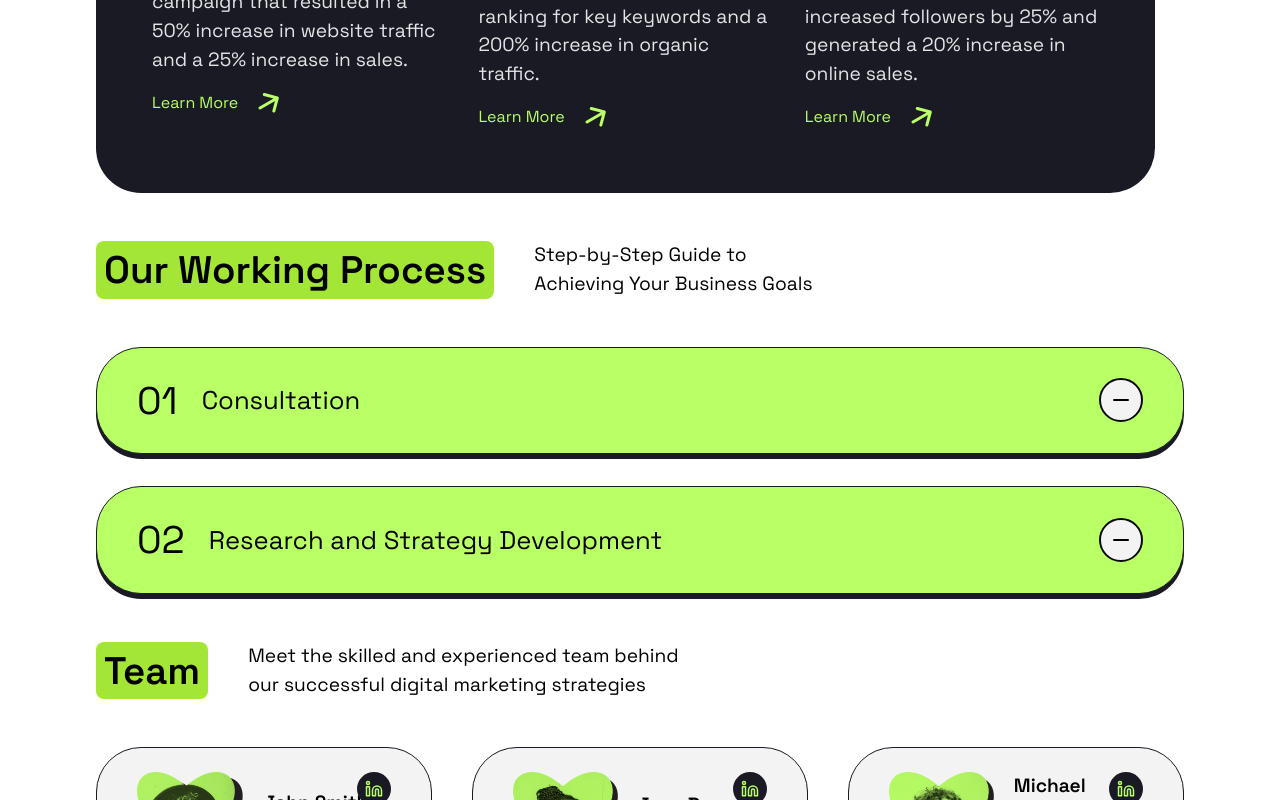
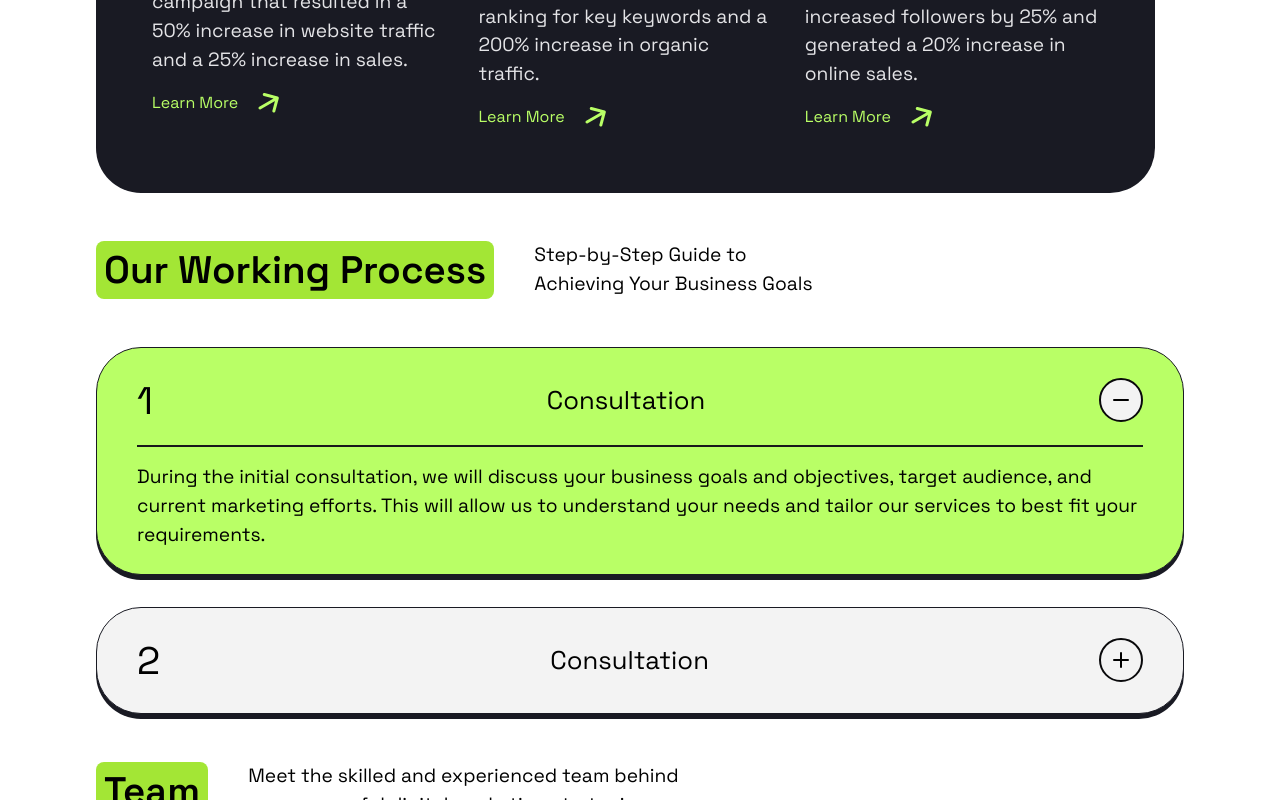
Before and after one commit to LucasMCFidelis/Positivus-Landing-Page, a React (Vite) app: page / in a window 1280 px wide. Both pictures are taken after a click on the button 1121 px from the left and 3303 px from the top of the page. Shown: the part 2903-3703 px from the top of the page. Built offline with nearby package versions, Linux system fonts and the light colour scheme; what @savvywombat/tailwindcss-grid-areas would draw is missing.

Commit message:
Refatora a lógica dos cards da SectionWorkingProcess

```diff
--- a/src/components/button.tsx
+++ b/src/components/button.tsx
@@ -11,7 +11,7 @@ interface ButtonProps extends ButtonHTMLAttributes<HTMLButtonElement> {
 
 export function Button({ text, colorBG, rounded, children, className, ...rest }: ButtonProps) {
   const button = tv({
-    base:`w-full lg:w-fit text-xl text-paragraph-mobile lg:text-paragraph-desktop`,
+    base:`text-xl text-paragraph-mobile lg:text-paragraph-desktop`,
     variants: {
       color: {
         dark: 'bg-[#191A23] text-gray-200',
@@ -20,7 +20,7 @@ export function Button({ text, colorBG, rounded, children, className, ...rest }:
         transparent: 'bg-transparent border-2 border-zinc-950'
       },
       rounded: {
-        sm: 'rounded-xl py-5 px-8 ',
+        sm: 'rounded-xl py-5 px-8 w-full lg:w-fit ',
         full: 'rounded-full p-2'
       }
     },
--- a/src/components/sectionPage/SectionServices.tsx
+++ b/src/components/sectionPage/SectionServices.tsx
@@ -11,7 +11,7 @@ export function SectionServices() {
                 description="At our digital marketing agency, we offer a range of services to help businesses grow and succeed online. These services include:"
                 paragraphSize="lg"
             />
-            <div className="w-full h-full grid grid-cols-1 grid-rows-6 lg:grid-cols-2 lg:grid-rows-3 lg:gap-8">
+            <div className="w-full h-full grid grid-cols-1 grid-rows-6 lg:grid-cols-2 lg:grid-rows-3 gap-8">
                 <Card.Service
                     title="Search engine optimization"
                     bgCard="primary"
--- a/src/components/sectionPage/SectionWorkingProcess.tsx
+++ b/src/components/sectionPage/SectionWorkingProcess.tsx
@@ -2,15 +2,47 @@ import { useState } from "react";
 import { Card } from "../cards";
 import { Button } from "../button";
 import { Minus, Plus } from "lucide-react";
+import { paragraph } from "../../app";
+
+interface CardWorkingProcessProps {
+    indexCard: number
+
+}
+
 
 export function SectionWorkingProcess() {
-    const [isOpenCard, setIsOpenCard] = useState(false)
-    let bgCard: "primary" | "secondary" = (isOpenCard ? "secondary" : "primary")
-    function openCard() {
-        setIsOpenCard(true)
-    }
-    function closeCard() {
-        setIsOpenCard(false)
+    const CardWorkingProcess = (({ indexCard }: CardWorkingProcessProps) => (
+        <Card.Wrapper bgColor={openCardIndex === indexCard ? "secondary" : "primary"} className="space-y-4">
+            <div className="flex justify-between items-center gap-6">
+                <h2 className="text-title-2-mobile lg:text-title-2-desktop">
+                    {indexCard+1}
+                </h2>
+                <h3 className="text-title-3-mobile lg:text-title-3-desktop flex-indexCard">
+                    Consultation
+                </h3>
+                <Button
+                    colorBG={"white"}
+                    rounded="full"
+                    onClick={() => toggleCard(indexCard)}
+                >
+                    {openCardIndex === indexCard ? <Minus /> : <Plus />}
+                </Button>
+            </div>
+            {openCardIndex === indexCard && (
+                <>
+                    <div className="h-0.5 w-full bg-zinc-900"></div>
+                    <p className={paragraph({ size: "full" })}>
+                        During the initial consultation, we will discuss your business goals and objectives, target audience, and current marketing efforts. This will allow us to understand your needs and tailor our services to best fit your requirements.
+                    </p>
+                </>
+            )}
+        </Card.Wrapper>
+    ))
+
+    const [openCardIndex, setOpenCardIndex] = useState<number | null>(null);
+
+    function toggleCard(index: number) {
+        setOpenCardIndex(openCardIndex === index ? null : index);
     }
 
     return (
@@ -21,44 +53,8 @@ export function SectionWorkingProcess() {
                 paragraphSize="sm"
             />
             <div className="space-y-8">
-                <Card.Wrapper bgColor={bgCard}>
-                    <div className="flex justify-between items-center gap-6">
-                        <h2 className="text-title-2-mobile lg:text-title-2-desktop">
-                            01
-                        </h2>
-                        <h3 className="text-title-3-mobile lg:text-title-3-desktop flex-1">
-                            Consultation
-                        </h3>
-                        {isOpenCard ? (
-                            <Button colorBG={"white"} rounded="full" onClick={closeCard}>
-                                <Minus/>
-                            </Button>
-                        ) : (
-                            <Button colorBG={"white"} rounded="full" onClick={openCard}>
-                                <Plus/>
-                            </Button>
-                        )}
-                    </div>
-                </Card.Wrapper>
-                <Card.Wrapper bgColor={bgCard}>
-                    <div className="flex justify-between items-center gap-6">
-                        <h2 className="text-title-2-mobile lg:text-title-2-desktop">
-                            02
-                        </h2>
-                        <h3 className="text-title-3-mobile lg:text-title-3-desktop flex-1">
-                            Research and Strategy Development
-                        </h3>
-                        {isOpenCard ? (
-                            <Button colorBG={"white"} rounded="full" onClick={closeCard}>
-                                <Minus/>
-                            </Button>
-                        ) : (
-                            <Button colorBG={"white"} rounded="full" onClick={openCard}>
-                                <Plus/>
-                            </Button>
-                        )}
-                    </div>
-                </Card.Wrapper>
+                <CardWorkingProcess indexCard={0}/>
+                <CardWorkingProcess indexCard={1}/>
             </div>
         </>
     )
--- a/tailwind.config.js
+++ b/tailwind.config.js
@@ -18,7 +18,7 @@ export default {
         'title-2-desktop': '3vw',
         'title-2-mobile': '6vw',
         'title-3-desktop': 'clamp(1.5rem, 2vw , 1.8rem)',
-        'title-3-mobile': '5vw',
+        'title-3-mobile': 'clamp(1.2rem, 5vw, 1.6rem)',
         'paragraph-desktop': 'clamp(1.2rem, 1.36vw , 2rem)',
         'paragraph-mobile': 'clamp(1rem, 4.5vw , 1.5rem)',
       },
```
